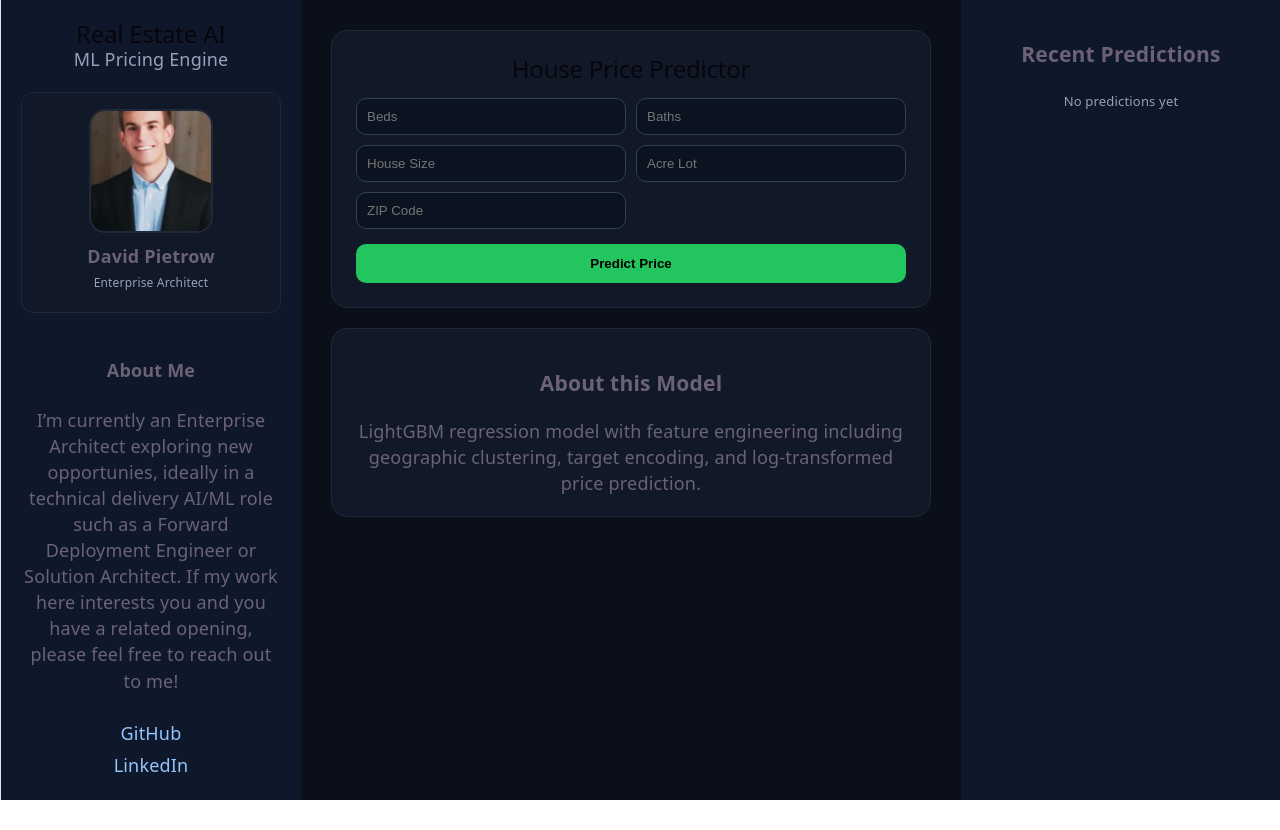
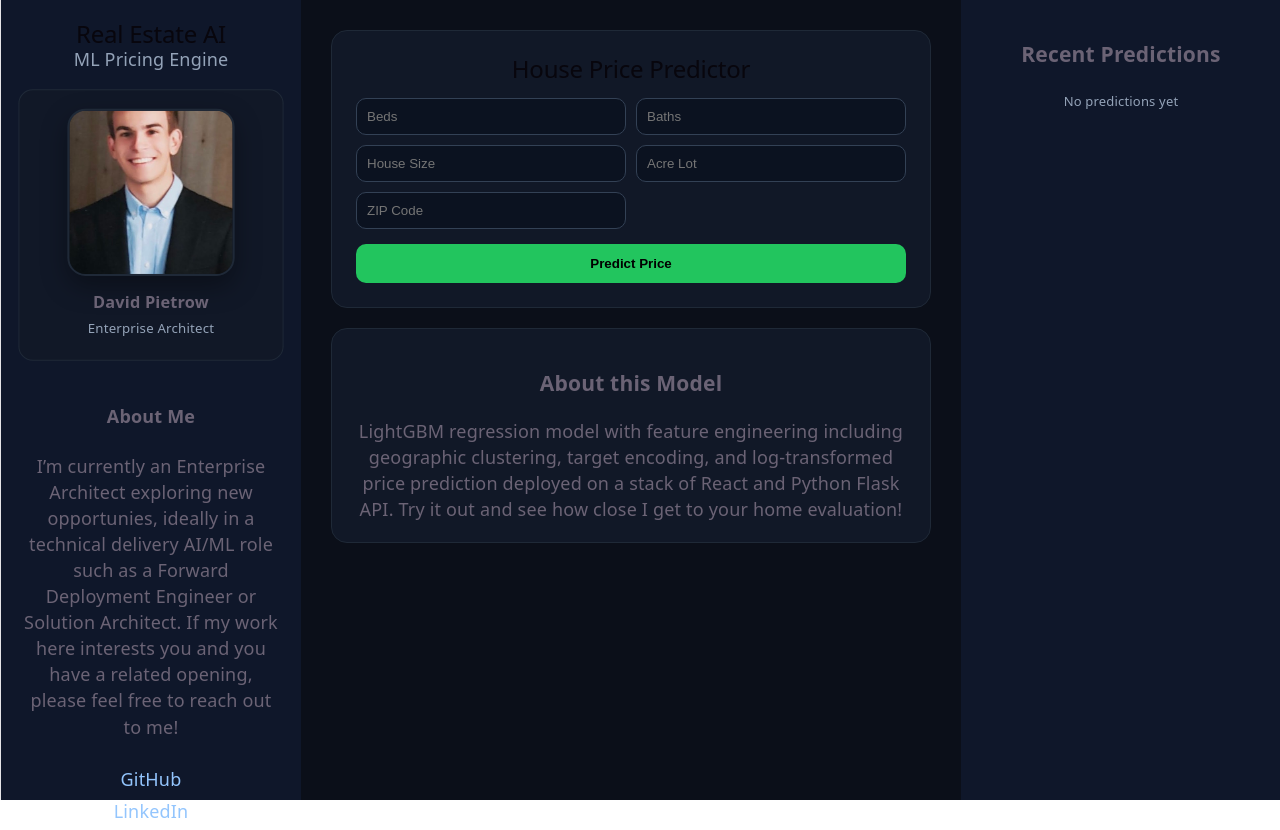
Before and after one commit to DPietrow/RealEstateModel, a React (Vite) app in the folder house-ui/: page / in a window 1280 px wide. Before the commit the page ends 800 px from the top, so only its background shows below. Built offline with nearby package versions, Linux system fonts and the light colour scheme.

Commit message:
more css changes/bigger me picture

```diff
--- a/house-ui/src/App.css
+++ b/house-ui/src/App.css
@@ -36,34 +36,46 @@ html, body {
   margin-top: -10px;
 }
 
+/* PROFILE CARD (slightly larger, still clean SaaS style) */
 .profileCard {
   background: #111827;
-  padding: 16px;
-  border-radius: 12px;
+  padding: 18px;
+  border-radius: 14px;
   border: 1px solid #1f2937;
 
   display: flex;
   flex-direction: column;
   align-items: center;
   text-align: center;
-  gap: 10px;
+
+  gap: 12px;
+
+  /* subtle scale up without overwhelming sidebar */
+  transform: scale(1.02);
 }
 
+/* BIGGER PROFILE IMAGE */
 .profileCard img {
-  width: 120px;
-  height: 120px;
-  border-radius: 16px;
+  width: 160px;
+  height: 160px;
+  border-radius: 18px;
   object-fit: cover;
+
   border: 2px solid #1f2937;
+
+  /* subtle SaaS polish */
+  box-shadow: 0 10px 25px rgba(0, 0, 0, 0.35);
 }
 
+/* TEXT BALANCE */
 .profileCard h4 {
   margin: 0;
+  font-size: 16px;
 }
 
 .profileCard p {
   margin: 0;
-  font-size: 12px;
+  font-size: 13px;
   color: #94a3b8;
 }
 
--- a/house-ui/src/App.jsx
+++ b/house-ui/src/App.jsx
@@ -148,7 +148,8 @@ export default function App() {
           <h3>About this Model</h3>
           <p>
             LightGBM regression model with feature engineering including geographic clustering,
-            target encoding, and log-transformed price prediction.
+            target encoding, and log-transformed price prediction deployed on a stack of React
+            and Python Flask API. Try it out and see how close I get to your home evaluation!
           </p>
         </div>
       </div>
```
